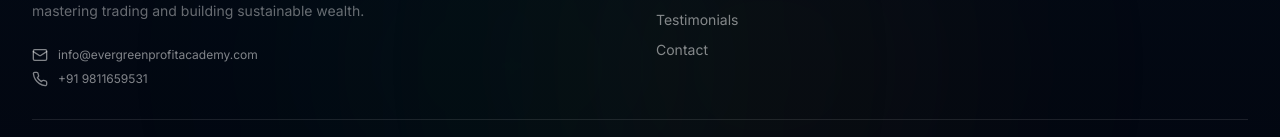
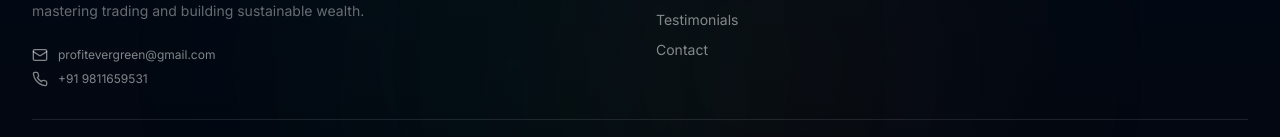
Before and after one commit to ravikmr0/evergreenprofit, a React (Vite) app: page / in a window 1280 px wide. Shown: the part 5823-5960 px from the top of the page. Built offline with nearby package versions, Linux system fonts and the light colour scheme.

Commit message:
Update Footer.tsx

```diff
--- a/src/components/Footer.tsx
+++ b/src/components/Footer.tsx
@@ -49,9 +49,9 @@ export default function Footer() {
             </p>
             {/* Contact Info */}
             <div className="flex flex-col gap-2 mt-2">
-              <a href="mailto:info@evergreenprofitacademy.com" className="flex items-center gap-2.5 text-xs text-white/50 hover:text-forest-400 transition-colors duration-300">
+              <a href="mailto:profitevergreen@gmail.com" className="flex items-center gap-2.5 text-xs text-white/50 hover:text-forest-400 transition-colors duration-300">
                 <Mail className="w-4 h-4" />
-                <span>info@evergreenprofitacademy.com</span>
+                <span>profitevergreen@gmail.com</span>
               </a>
               <a href="tel:+919811659531" className="flex items-center gap-2.5 text-xs text-white/50 hover:text-forest-400 transition-colors duration-300">
                 <Phone className="w-4 h-4" />
```
